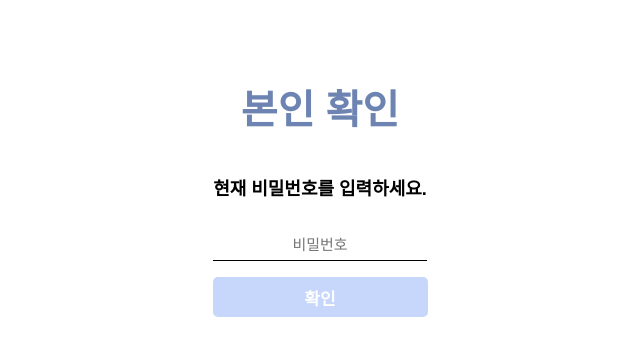
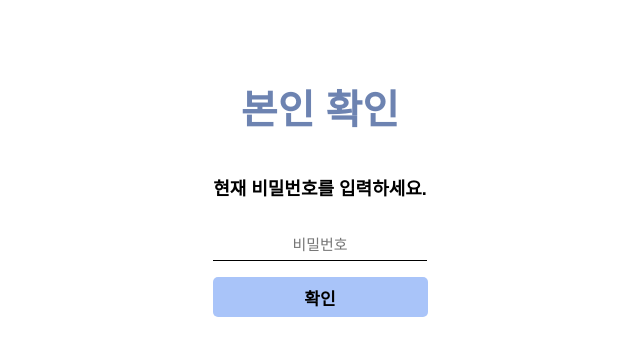
Before and after one commit to Do-09/JinjuCopick, a Node server app: template views/password_check1.ejs in a window 1280 px wide, with the pointer over the restyled element. Shown: the top 356 px of the page, without its empty margins (320-960 px from the left). Run offline with Node 20, Linux system fonts and the light colour scheme; the template is opened without the code that fills it, so the values that code supplies are empty; some libraries are stand-ins or nearby versions.

Commit message:
check:hover

```diff
--- a/public/css/password_check.css
+++ b/public/css/password_check.css
@@ -43,6 +43,11 @@ body{
     cursor: pointer;
 }
 
+#check:hover {
+    background-color: rgb(169, 196, 249);
+    color: black;
+}
+
 @media screen and (max-width: 200px) {
     #password, #check{
         width: 100px;
```
